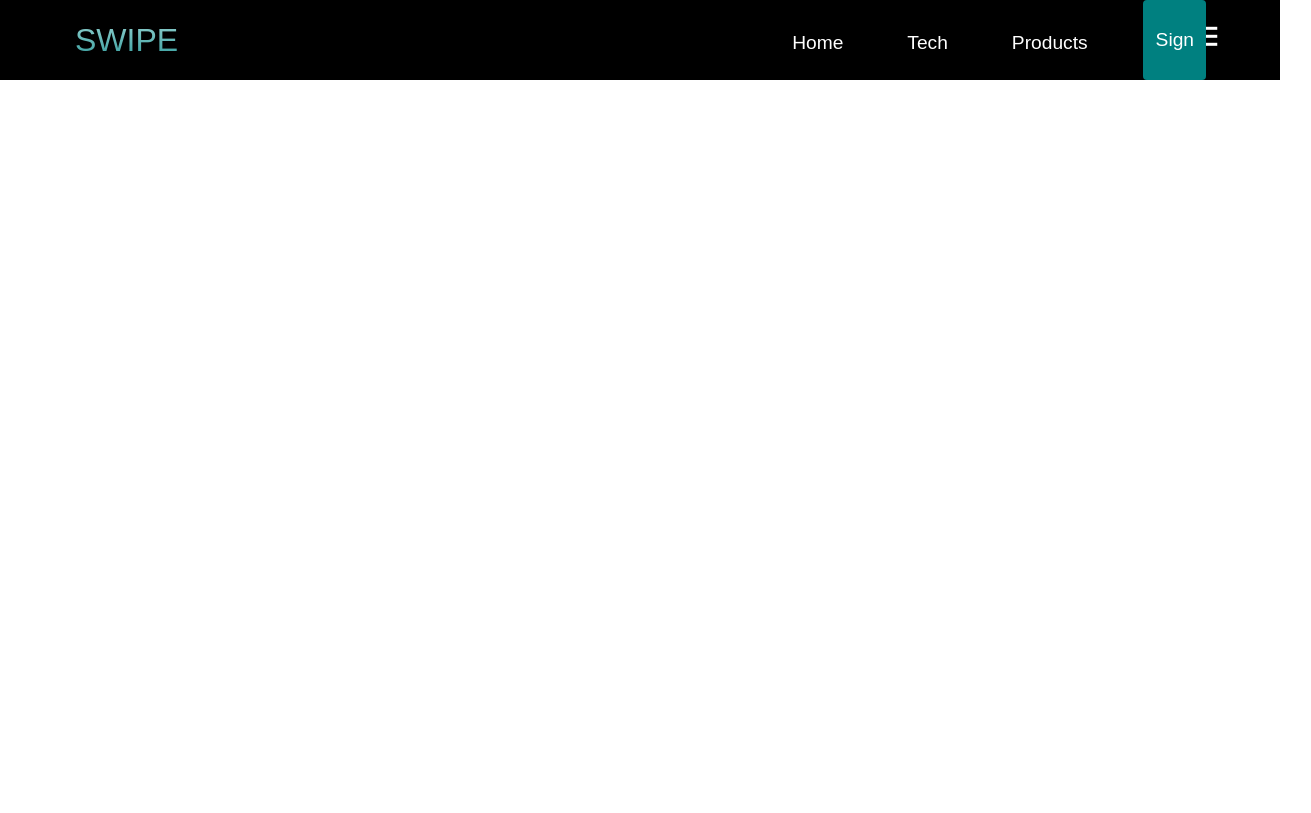
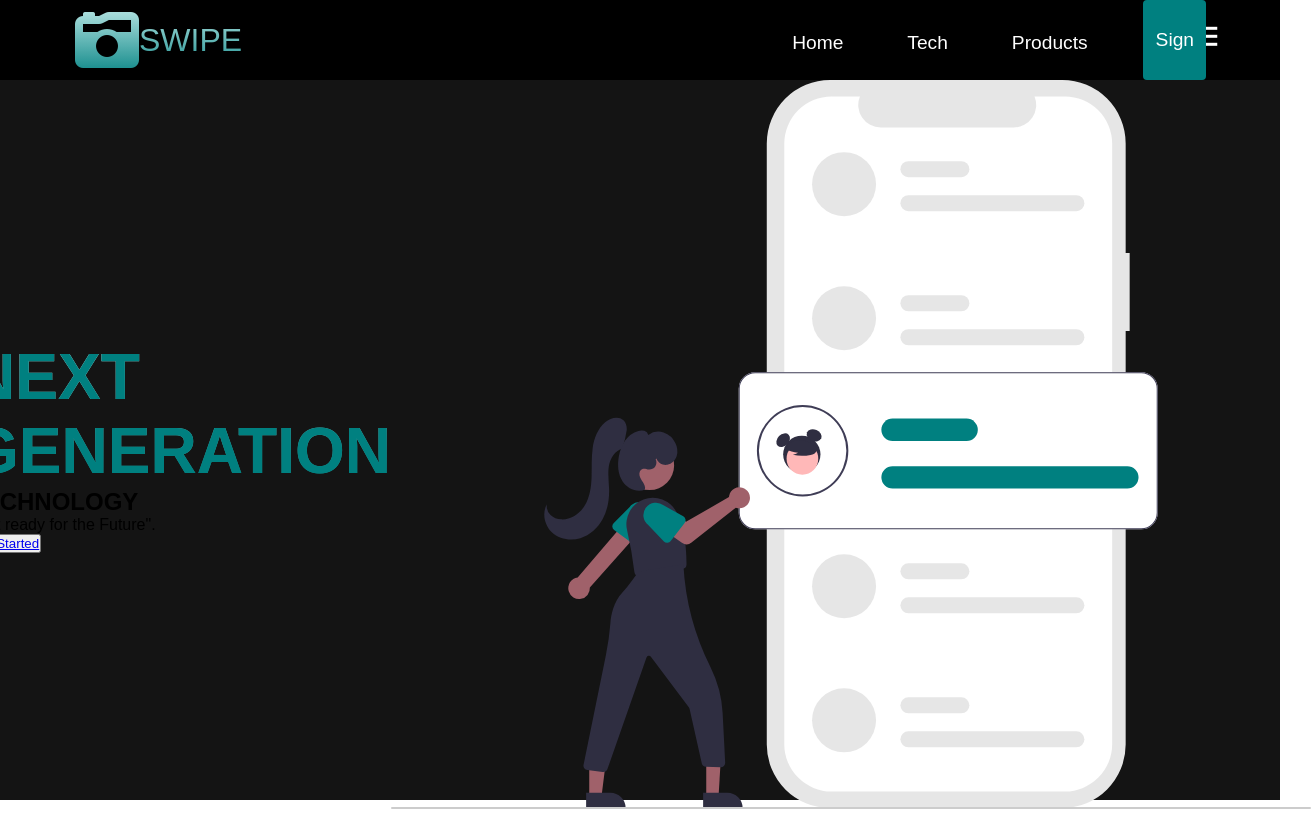
Before and after one commit to Milbert-castillo/WEB, a plain HTML site: page index.html in a window 1280 px wide. Shown: the whole page, 1311 px wide, since content can reach past the window. Drawn offline with Linux system fonts and the light colour scheme.

Commit message:
Updated Styles

```diff
--- a/index.html
+++ b/index.html
@@ -5,11 +5,15 @@
     <meta name="viewport" content="width=device-width, initial-scale=1.0" />
     <title>SWIPE Website</title>
     <link rel="stylesheet" href="styles.css" />
+    <link rel="stylesheet" href="path/to/font-awesome/css/font-awesome.min.css">
   </head>
   <body>
+
+    <!-- Navbar -->
     <nav class="navbar">
       <div class="navbar__container">
-        <a href="/" id="navbar__logo">SWIPE</a>
+        <a href="/" id="navbar__logo">
+          <i class="fa fa-camera-retro fa-2x"></i> SWIPE</a>
         <div class="navbar__toggle" id="mobile-menu">
           <span class="bar"></span>
           <span class="bar"></span>
@@ -31,6 +35,24 @@
         </ul>
       </div>
     </nav>
+
+    <!-- Hero Section -->
+<div class="main">
+  <div class="main__container">
+    <div class="main__content">
+      <h1>NEXT GENERATION</h1>
+      <h2>TECHNOLOGY</h2>
+      <p>"Get ready for the Future".</p>
+      <button class="main__btn"><a href="/">Get Started
+      </a></button>
+    </div>
+    <div class="main__img--container">
+      <img src="images/pic1.svg"
+      alt="pic" id="main__img" />
+    </div>
+  </div>
+</div>
+
     <script src="app.js"></script>
   </body>
 </html>
--- a/styles.css
+++ b/styles.css
@@ -94,7 +94,7 @@ h1 {
   border-radius: 4px;
   background: #008080;
   color: #fff;
-  transition: background-color 0.3s ease-in-out;
+  transition: background-color 0.3s ease-in-out; /* Adding transition for smooth hover effect */
 }
 
 .button:hover {
@@ -196,3 +196,32 @@ h1 {
 #mobile-menu.is-active .bar:nth-child(3) {
   transform: translate(-8px) rotate(-45deg);
 }
+
+
+
+/* Hero Selection CSS */
+.main {
+  background-color: #141414;
+}
+
+.main__container {
+  display: grid;
+  grid-template-columns: 1fr 1fr;
+  align-items: center;
+  justify-content: center;
+  margin: 0 auto;
+  height: 90vh;
+  background-color: #141414;
+  z-index: 1;
+  width: 100;
+  max-width: 1300px;
+  padding: 0 50px;
+}
+
+.main__content h1 {
+  font-size: 4rem;
+  background-color: #008080;
+  background-image: linear-gradient(to top, #008080 0%, #ffffff 100%);
+  background-size: 100%;
+  -webkit-background-clip: text;
+}
```
Also changed, not shown: images/pic1.svg (added).
